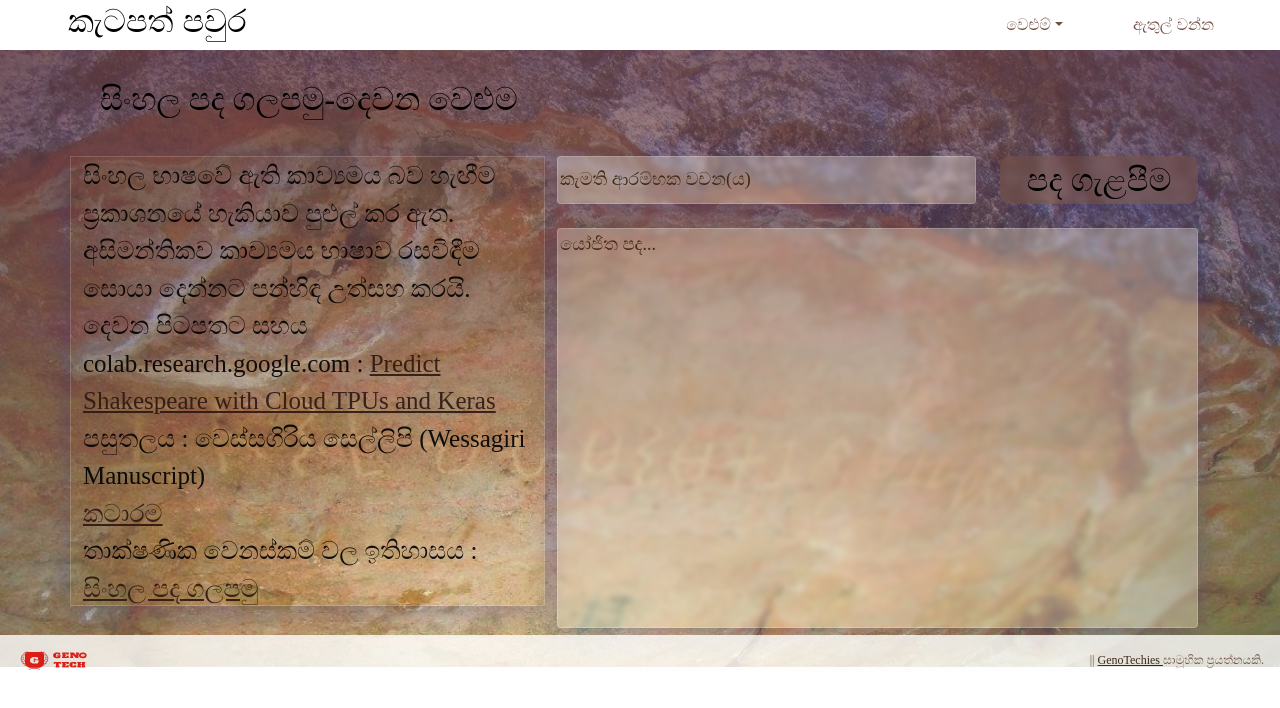
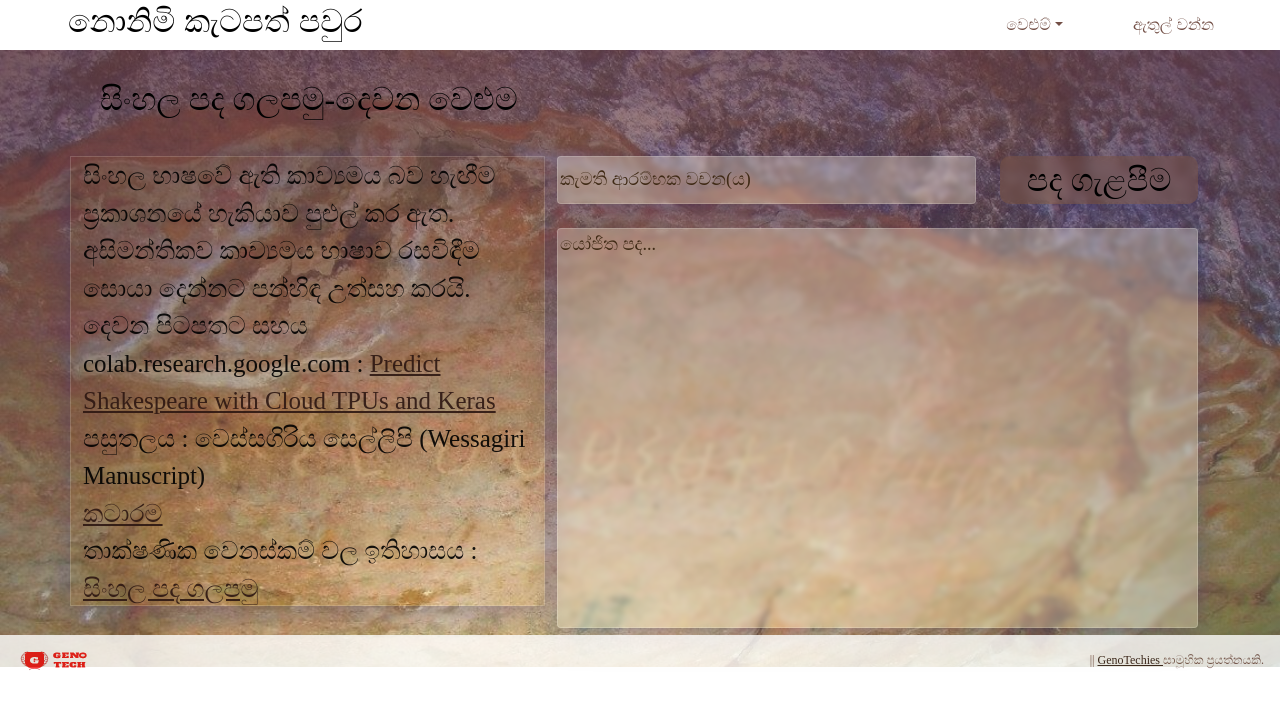
Before and after one commit to Panhinda/Panhinda-Frontend, a React (Create React App) app: page / in a window 1280 px wide. Shown: the top 708 px of the page. Built offline with nearby package versions, Linux system fonts and the light colour scheme; a web font is replaced by a local one.

Commit message:
pusend the main

```diff
--- a/public/index.html
+++ b/public/index.html
@@ -7,7 +7,7 @@
     <meta name="theme-color" content="#000000" />
     <meta
       name="description"
-      content="කැටපත් පවුර  පන්හිඳ -  Mirror Wall - Machine assisted Sinhala Lyrics"
+      content=" නොනිමි කැටපත් පවුර  පන්හිඳ - Nonimi - Endless Mirror Wall - Machine assisted Sinhala Lyrics"
     />
     <meta
       name="keywords"
@@ -21,11 +21,11 @@
     <meta property="og:type" content="article" />
     <meta
       property="og:title"
-      content="කැටපත් පවුර  -  Machine assisted Sinhala Lyrics"
+      content="නොනිමි කැටපත් පවුර  -  Machine assisted Sinhala Lyrics"
     />
     <meta
       property="og:description"
-      content="කැටපත් පවුර  පන්හිඳ , Mirror Wall - Try to explore awesome Sinhala Language "
+      content="නොනිමි කැටපත් පවුර  පන්හිඳ , Nonimi, Endless Mirror Wall - Try to explore awesome Sinhala Language "
     />
     <meta property="og:url" content="" />
     <meta property="og:site_name" content="" />
@@ -54,7 +54,7 @@
       work correctly both with client-side routing and a non-root public URL.
       Learn how to configure a non-root public URL by running `npm run build`.
     -->
-    <title>කැටපත් පවුර - Mirror Wall - Machine Assisted Sinhala Lyrics</title>
+    <title>නොනිමි කැටපත් පවුර - Nonimi - Endless Mirror Wall - Machine Assisted Sinhala Lyrics</title>
   </head>
   <body>
     <noscript>You need to enable JavaScript to run this app.</noscript>
--- a/src/components/pages/MainView/Nav/nav.js
+++ b/src/components/pages/MainView/Nav/nav.js
@@ -16,7 +16,7 @@ const Header = () => {
         expand="lg"
       >
         <Navbar.Brand href="#">
-          <h2>කැටපත් පවුර  </h2>
+          <h2> නොනිමි කැටපත් පවුර  </h2>
         </Navbar.Brand>
         <Navbar.Toggle aria-controls="responsive-navbar-nav" />
         <Navbar.Collapse id="responsive-navbar-nav">
```
